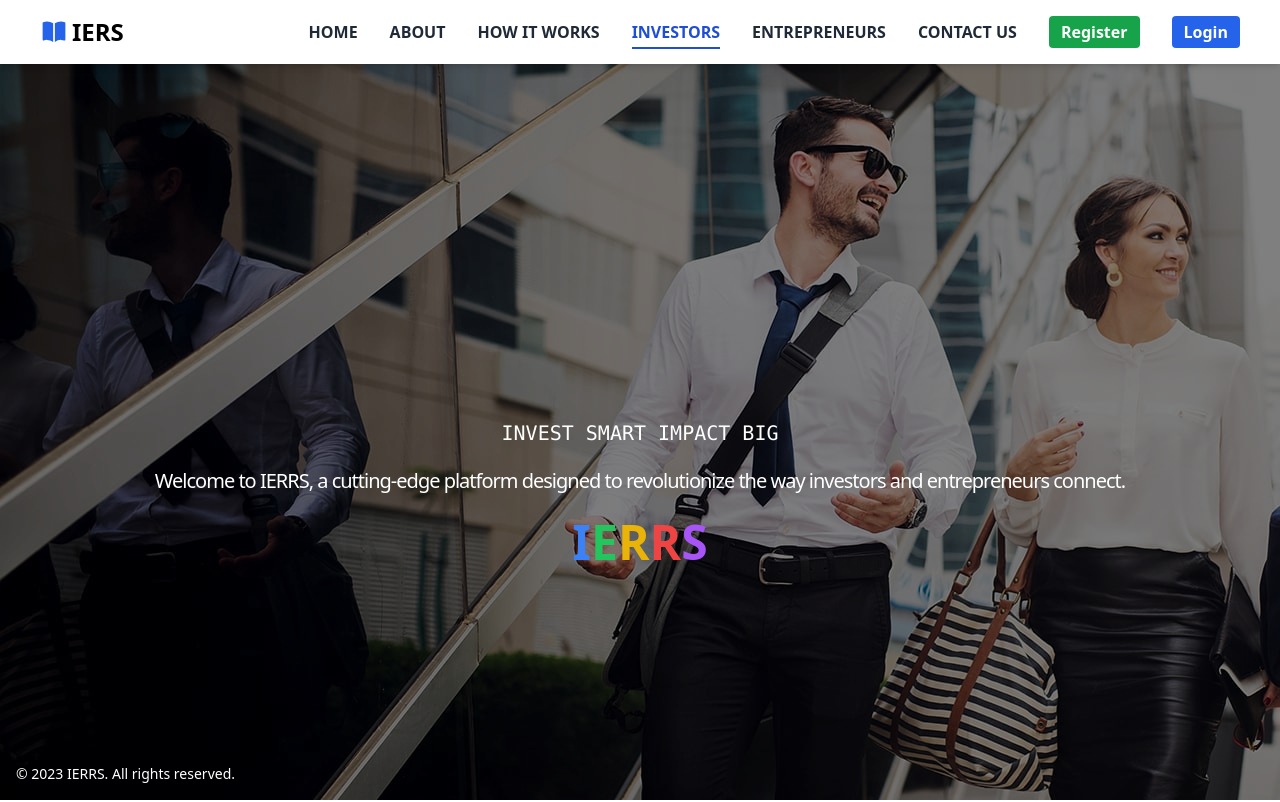
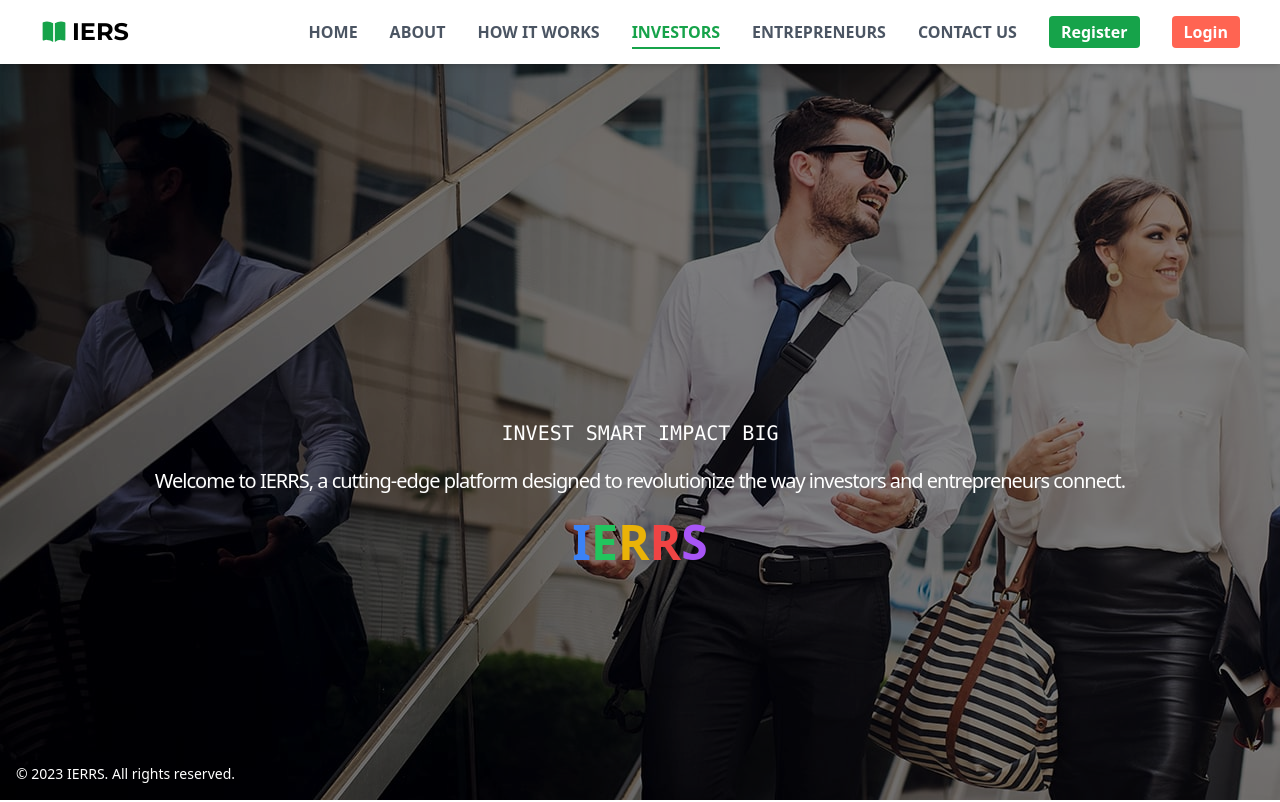
Before and after one commit to huzaifa898/fyp, a React (Create React App) app: page /fyp/investors in a window 1280 px wide. Shown: the top 802 px of the page. Built offline with nearby package versions, Linux system fonts and the light colour scheme; a web font is replaced by a local one.

Commit message:
changes in header file .

```diff
--- a/src/components/Header.jsx
+++ b/src/components/Header.jsx
@@ -27,8 +27,8 @@ const Header = () => {
       <div className='md:flex items-center justify-between bg-white py-4 md:px-10 px-7'>
         {/* logo section */}
         <div className='font-bold text-2xl cursor-pointer flex items-center gap-1'>
-          <BookOpenIcon className='w-7 h-7 text-blue-600' />
-          <span className='font-abc'>IERS</span>
+          <BookOpenIcon className='w-7 h-7 text-green-600' />
+          <span className='font-montserrat'>IERS</span>
         </div>
         {/* Menu icon */}
         <div onClick={() => setOpen(!open)} className='absolute right-8 top-6 cursor-pointer md:hidden w-7 h-7'>
@@ -37,14 +37,14 @@ const Header = () => {
         {/* link items */}
         <ul className={`md:flex md:items-center md:pb-0 pb-12 absolute md:static bg-white md:z-auto z-[-1] left-0 w-full md:w-auto md:pl-0 pl-9 transition-all duration-500 ease-in ${open ? 'top-12' : 'top-[-490px]'}`}>
           {Links.map((link) => (
-            <li key={link.name} className='md:ml-8 md:my-0 my-7 font-bold font-abc'>
-              <NavLink to={link.link} className={({ isActive }) => isActive ? 'active-link' : 'text-gray-800 hover:text-blue-400 duration-500'}>
+            <li key={link.name} className='md:ml-8 md:my-0 my-7 font-bold font-sans'>
+              <NavLink to={link.link} className={({ isActive }) => isActive ? 'active-link' : 'text-gray-600 hover:text-green-600 duration-500'}>
                 {link.name}
               </NavLink>
             </li>
           ))}
           <button onClick={handleRegister} className='btn bg-green-600 text-white md:ml-8 font-semibold px-3 py-1 rounded duration-500 md:static font-abc'>Register</button>
-          <button onClick={handleLogin} className='btn bg-blue-600 text-white md:ml-8 font-semibold px-3 py-1 rounded duration-500 md:static font-abc'>Login</button>
+          <button onClick={handleLogin} className='btn bg-coral-red text-white md:ml-8 font-semibold px-3 py-1 rounded duration-500 md:static font-abc'>Login</button>
         </ul>
       </div>
     </div>
--- a/src/index.css
+++ b/src/index.css
@@ -9,8 +9,8 @@
 @tailwind components;
 @tailwind utilities;
 .active-link {
-    color: #1d4ed8; /* Tailwind's blue-600 */
-    border-bottom: 2px solid #1d4ed8;
+    color: #16a34a; /* Tailwind's blue-600 */
+    border-bottom: 2px solid #16a34a;
     padding-bottom: 4px;
   }
 
```
